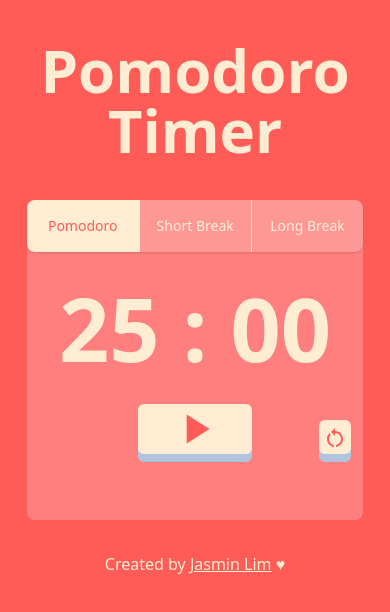
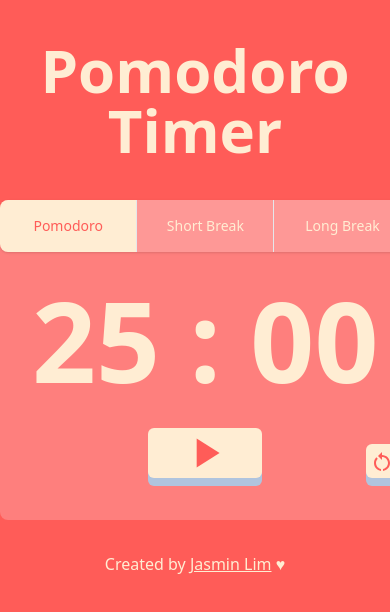
Before and after one commit to jrlim13/pomodoro-timer, a React (Create React App) app: page / in a window 390 px wide. Shown: the top 612 px of the page. Built offline with nearby package versions, Linux system fonts and the light colour scheme.

Commit message:
Adjust timer font size mobile

```diff
--- a/src/styles/Timer.css
+++ b/src/styles/Timer.css
@@ -17,7 +17,7 @@
     }
 
     .t-text {
-        font-size: 5.5rem; /* 60px */
+        font-size: 7rem; /* 60px */
         line-height: 1;
     }
 }
```
